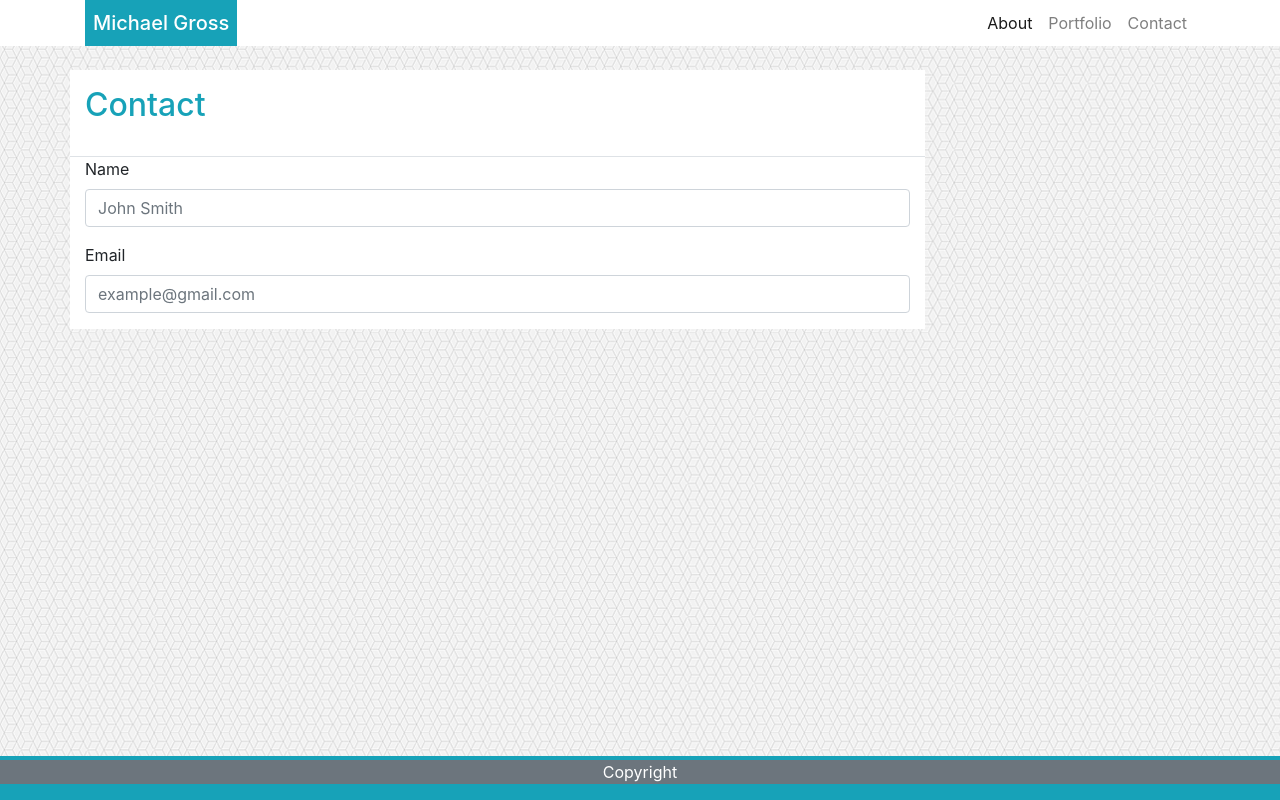
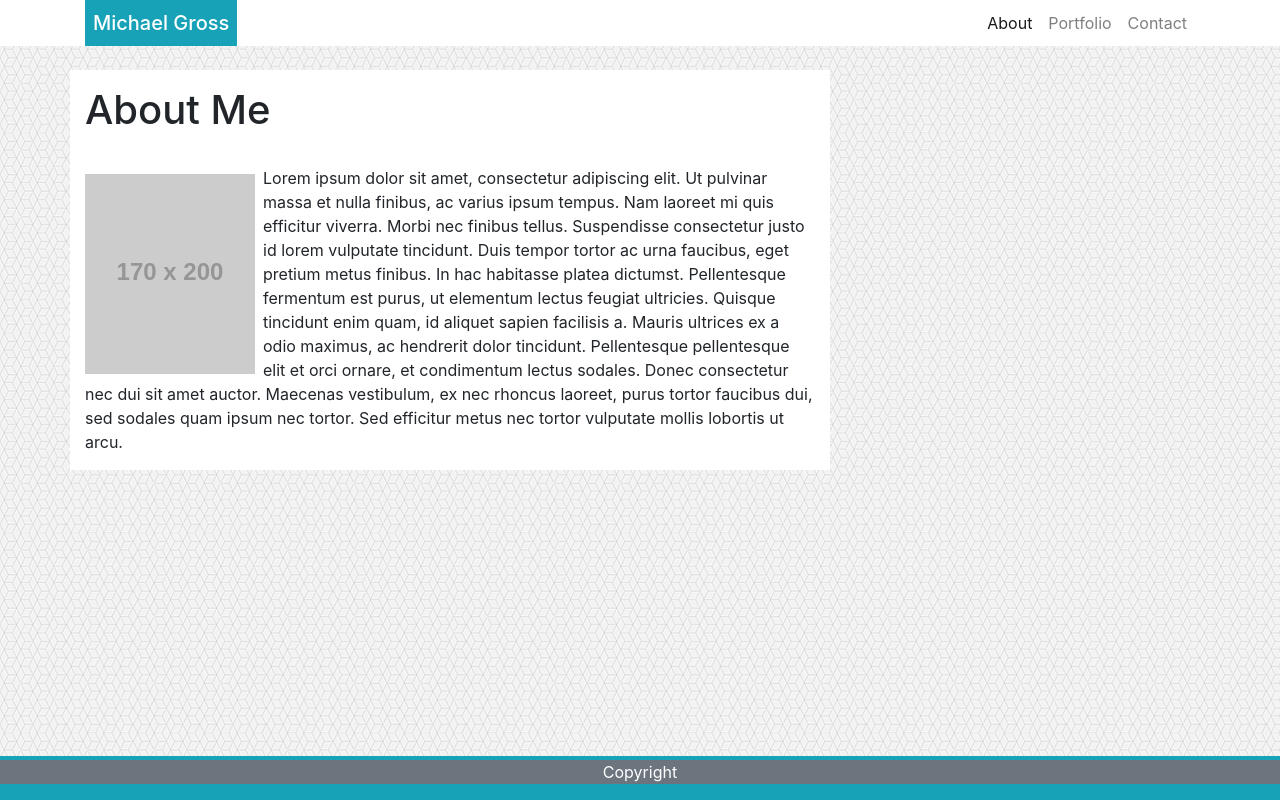
Before and after one commit to grossmi4/bootstrap-portfolio, a plain HTML site: page index.html in a window 1280 px wide. Drawn offline with nearby package versions, Linux system fonts and the light colour scheme; placeholder pictures from the web are drawn by us.

Commit message:
corrected accidental index overwrite

```diff
--- a/index.html
+++ b/index.html
@@ -34,30 +34,22 @@
 <!--about me body content-->
 <div class="container mt-4">
     <div class="row">
-        <div class="col-lg-9 bg-white">
+        <div class="col-lg-8 bg-white">
             <div class="row">
                 <div class="col-lg-12 mt-3">
-                    <h2 class="text-info">Contact</h2>
+                    <h1>About Me</h1>
                 </div>
             </div>
             <div class="row mt-4">
-                <div class="col-lg-12 border-top">
-                   <form>
-                       <div class="form-group">
-                           <label for="nameentry">Name</label>
-                           <input type="text" class="form-control" id="nameentry" placeholder="John Smith">
-                       </div>
-                       <div class="form-group">
-                           <label for="emailentry">Email</label>
-                           <input type="email" class="form-control" id="emailentry" aria-describedby="emailHelp" placeholder="example@gmail.com"
-                       </div>
-
-                   </form>
+                <div class="col-lg-12">
+                    <img src="https://via.placeholder.com/170x200" class="float-left pr-2 py-2">
+                    <p>
+                        Lorem ipsum dolor sit amet, consectetur adipiscing elit. Ut pulvinar massa et nulla finibus, ac varius ipsum tempus. Nam laoreet mi quis efficitur viverra. Morbi nec finibus tellus. Suspendisse consectetur justo id lorem vulputate tincidunt. Duis tempor tortor ac urna faucibus, eget pretium metus finibus. In hac habitasse platea dictumst. Pellentesque fermentum est purus, ut elementum lectus feugiat ultricies. Quisque tincidunt enim quam, id aliquet sapien facilisis a. Mauris ultrices ex a odio maximus, ac hendrerit dolor tincidunt. Pellentesque pellentesque elit et orci ornare, et condimentum lectus sodales. Donec consectetur nec dui sit amet auctor. Maecenas vestibulum, ex nec rhoncus laoreet, purus tortor faucibus dui, sed sodales quam ipsum nec tortor. Sed efficitur metus nec tortor vulputate mollis lobortis ut arcu.
+                    </p>
                 </div>
             </div>
         </div>
-    </div>
-</div>
+
 
 <!--footer-->
 <div class="bg-info pt-1 fixed-bottom">
```
